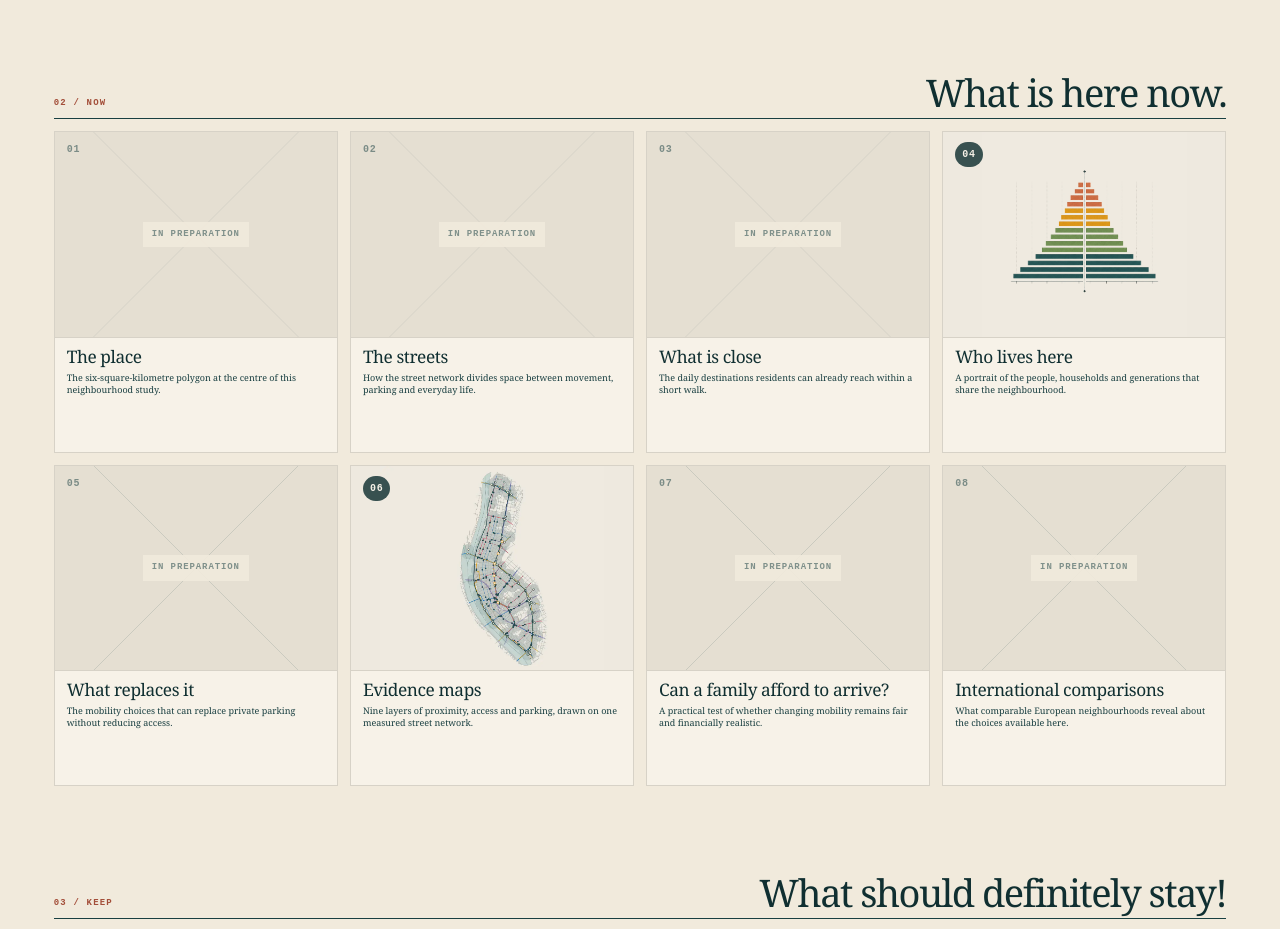
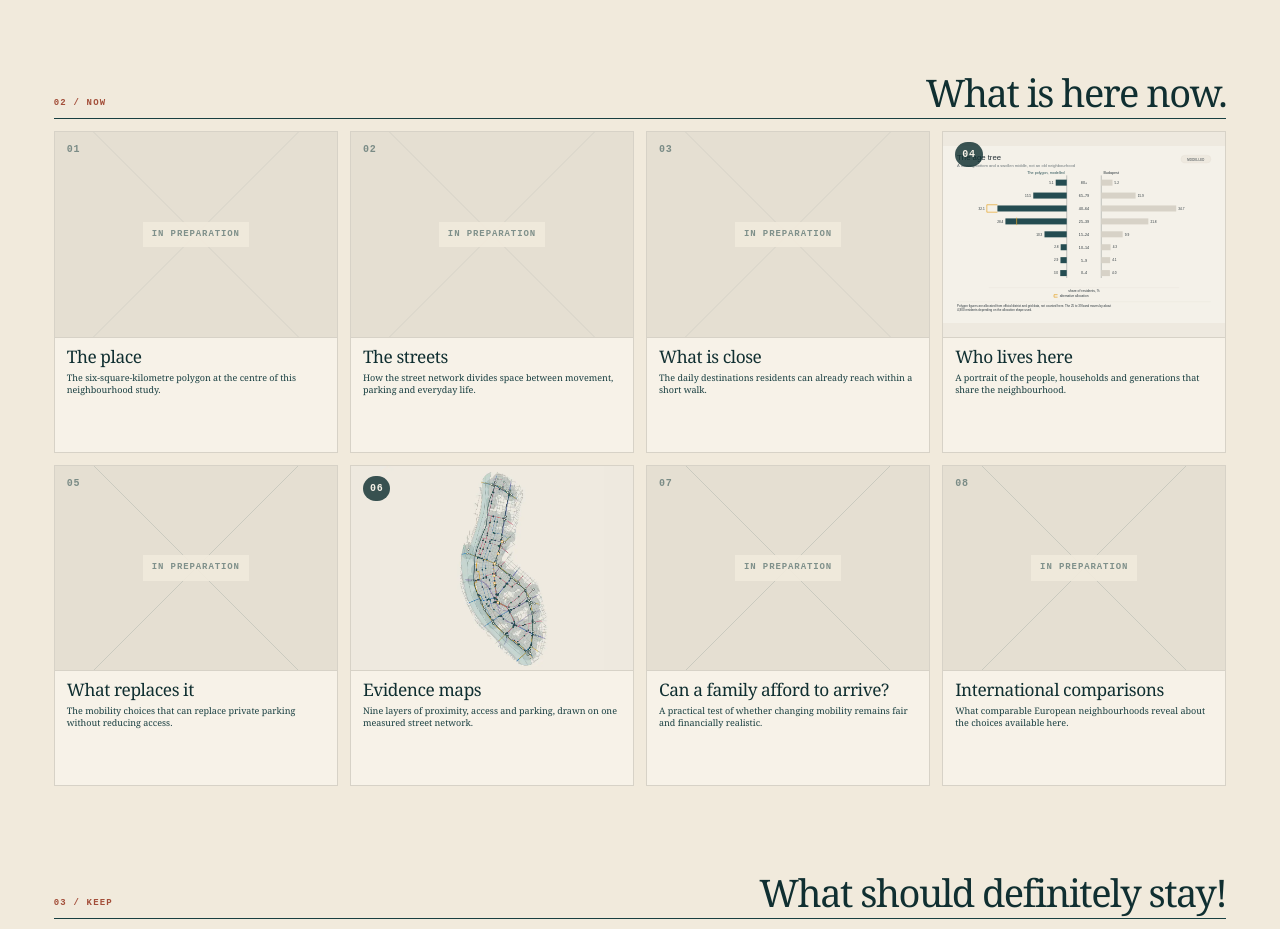
Before and after one commit to gabort-maps/inner-budapest-website, a Next.js app: page / in a window 1280 px wide. Shown: the part 1600-2529 px from the top of the page. Built offline with nearby package versions, Linux system fonts and the light colour scheme.

Commit message:
Restore Who lives here chart thumbnail

```diff
--- a/app/content/site-registry.ts
+++ b/app/content/site-registry.ts
@@ -26,7 +26,7 @@ export const nowCards: ChapterCard[] = [
   { id: "the-place", title: "The place", description: "The six-square-kilometre polygon at the centre of this neighbourhood study." },
   { id: "the-streets", title: "The streets", description: "How the street network divides space between movement, parking and everyday life." },
   { id: "what-is-close", title: "What is close", description: "The daily destinations residents can already reach within a short walk." },
-  { id: "who-lives-here", title: "Who lives here", description: "A portrait of the people, households and generations that share the neighbourhood.", href: "/now/who-lives-here", image: "/media/now/who-lives-here/wholiveshereagepyramidthumbnail.webp" },
+  { id: "who-lives-here", title: "Who lives here", description: "A portrait of the people, households and generations that share the neighbourhood.", href: "/now/who-lives-here", image: "/media/now/who-lives-here/charts/P02_S4_01_age_tree_v1_1.svg" },
   { id: "what-replaces-it", title: "What replaces it", description: "The mobility choices that can replace private parking without reducing access." },
   { id: "evidence-maps", title: "Evidence maps", description: "Nine layers of proximity, access and parking, drawn on one measured street network.", href: "/now/evidence-maps", image: "/media/evidence-maps-polygon-thumbnail.webp" },
   { id: "can-a-family-afford-to-arrive", title: "Can a family afford to arrive?", description: "A practical test of whether changing mobility remains fair and financially realistic." },
```
